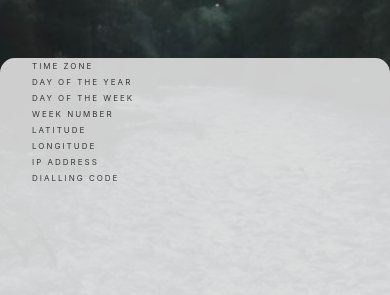
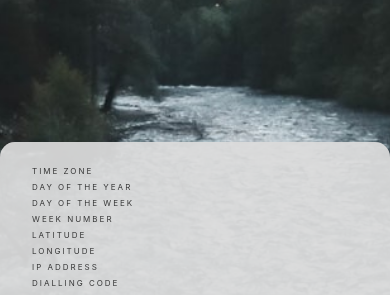
Before and after one commit to marfff/IP-International-clock-calender, a React (Create React App) app: page / in a window 390 px wide. Both pictures are taken after a click on the button "LESS". Shown: the part 533-828 px from the top of the page. Built offline with nearby package versions, Linux system fonts and the light colour scheme; no server answers.

Commit message:
display/test iphone
display/test iphone

```diff
--- a/src/App.css
+++ b/src/App.css
@@ -8,7 +8,6 @@
 }
 
 .App {
-
 	height: 100vh;
 	background-size: cover;
 	background-repeat: no-repeat;
@@ -37,9 +36,9 @@
 	bottom: 0px;
 	width: 100%;
 	border-radius: 15px;
-	font-size:8px;
+	font-size: 8px;
 	opacity: 0.9;
-	height: 30%;
+	height: 20%;
 }
 
 .lessinner {
@@ -49,6 +48,7 @@
 	flex-direction: row;
 	min-width: 323px;
 	margin-left: 36px;
+	align-items: center;
 	justify-content: space-between;
 	margin: 0px 32px;
 }
@@ -282,6 +282,6 @@
 	margin-right: 20px;
 }
 
-.headings{
+.headings {
 	line-height: 0%;
 }
```
